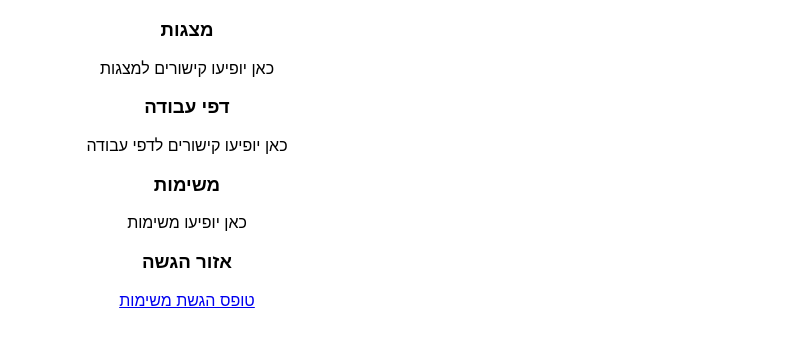
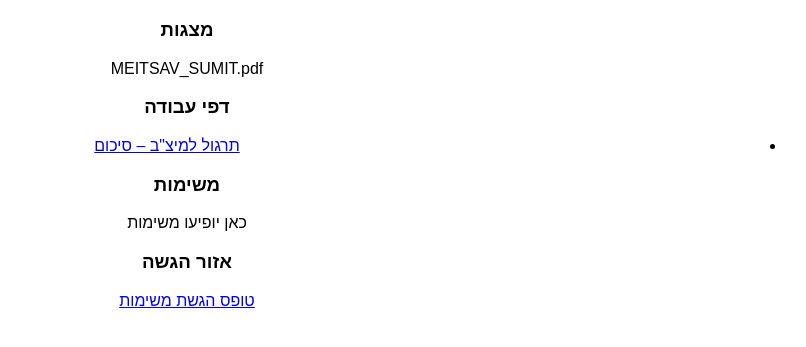
Before and after one commit to IVRIT-SOHAR/ivrit-with-hamora-sohar, a plain HTML site: page groups/3/index.html in a window 1280 px wide. Shown: the part 89-436 px from the top of the page, without its empty margins (453-1259 px from the left). Drawn offline with Linux system fonts and the light colour scheme.

Commit message:
Update index.html

```diff
--- a/groups/3/index.html
+++ b/groups/3/index.html
@@ -8,9 +8,10 @@
 <body style="direction: rtl; font-family: Arial; text-align: center; padding: 20px;">
   <h1>ברוכה הבאה לכיתה ג'</h1>
   <h3>מצגות</h3>
-  <p>כאן יופיעו קישורים למצגות</p>
-  <h3>דפי עבודה</h3>
-  <p>כאן יופיעו קישורים לדפי עבודה</p>
+MEITSAV_SUMIT.pdf  <h3>דפי עבודה</h3>
+<ul>
+  <li><a href="MEITSAV_SUMIT.pdf" target="_blank">תרגול למיצ"ב – סיכום</a></li>
+</ul>
   <h3>משימות</h3>
   <p>כאן יופיעו משימות</p>
   <h3>אזור הגשה</h3>
```
